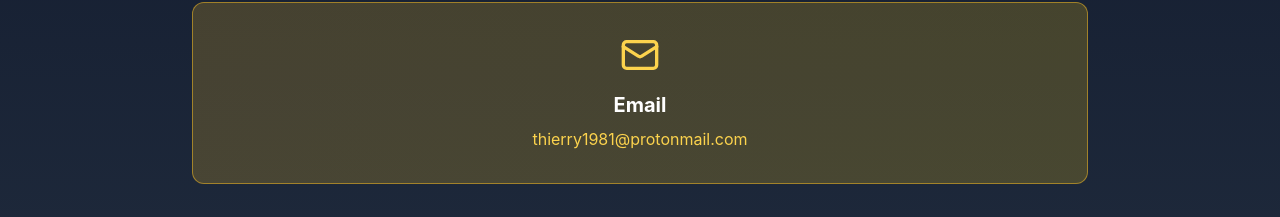
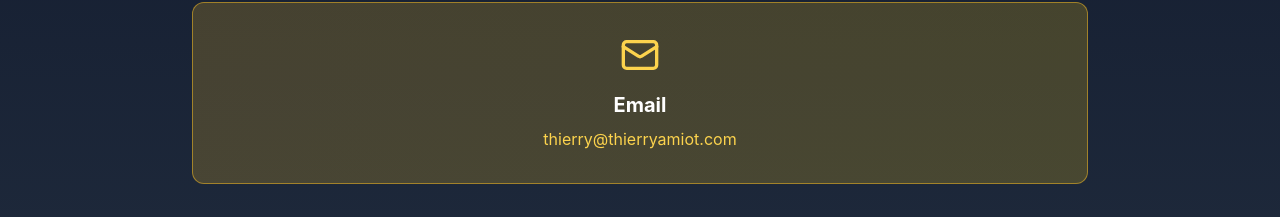
Before and after one commit to Thierry0303/thierry-portfolio, a React (Vite) app: page / in a window 1280 px wide. Shown: the part 5024-5241 px from the top of the page. Built offline with nearby package versions, Linux system fonts and the light colour scheme.

Commit message:
Update App.jsx

```diff
--- a/src/App.jsx
+++ b/src/App.jsx
@@ -1104,13 +1104,13 @@
           </div>
 
           <motion.a
-            href="mailto:thierry1981@protonmail.com"
+            href="mailto:thierry@thierryamiot.com"
             variants={fadeInUp}
             className="block text-center p-8 rounded-xl bg-gradient-to-r from-amber-400/20 to-yellow-400/20 border border-amber-400/50"
           >
             <Mail className="text-amber-300 mb-4 mx-auto" size={40} />
             <h3 className="text-xl font-bold text-white mb-2">{t.about.email}</h3>
-            <p className="text-amber-300 hover:text-amber-200">thierry1981@protonmail.com</p>
+            <p className="text-amber-300 hover:text-amber-200">thierry@thierryamiot.com</p>
           </motion.a>
         </motion.div>
       </section>
@@ -1142,7 +1142,7 @@
                 <Github size={28} />
               </motion.a>
               <motion.a
-                href="mailto:thierry1981@protonmail.com"
+                href="mailto:thierry@thierryamiot.com"
                 whileHover={{ scale: 1.2 }}
                 className="text-gray-400 hover:text-amber-300 transition cursor-pointer p-2 rounded-lg hover:bg-amber-400/10"
               >
```
